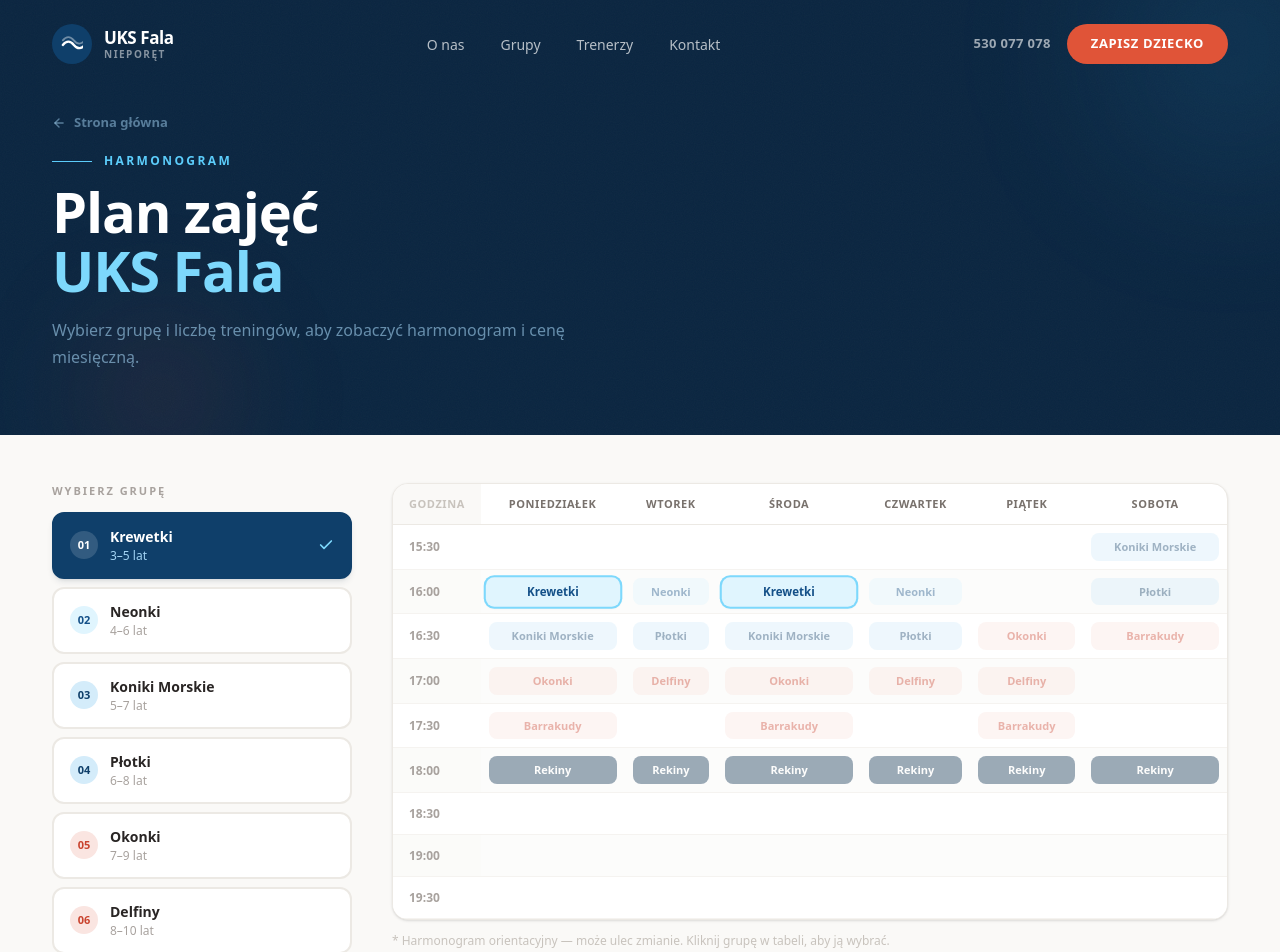
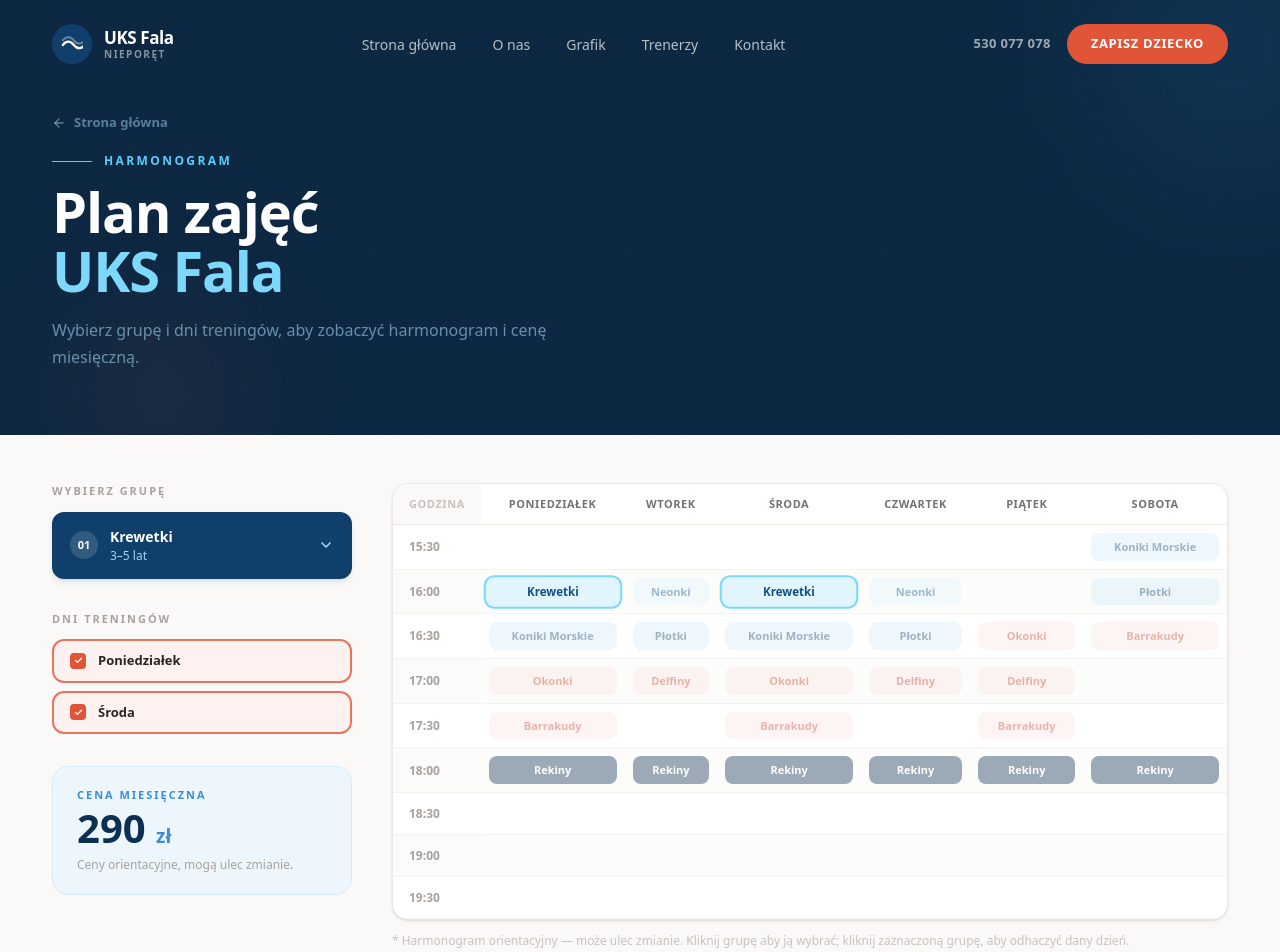
Before and after one commit to frankot/uks_fala, a Next.js app: page /zajecia in a window 1280 px wide. Shown: the top 952 px of the page. Built offline with nearby package versions, Linux system fonts and the light colour scheme.

Commit message:
update schedule plan

```diff
--- a/src/app/zajecia/SchedulePage.tsx
+++ b/src/app/zajecia/SchedulePage.tsx
@@ -1,7 +1,7 @@
 "use client";
 
 import { useSearchParams } from "next/navigation";
-import { useState, useEffect } from "react";
+import { useState, useEffect, useRef } from "react";
 import Link from "next/link";
 import {
   SCHEDULE, PRICES, GROUP_COLORS, DAYS, TIME_SLOTS,
@@ -18,6 +18,12 @@ const GROUPS = [
   { num: "08", name: "Rekiny",         age: "11–15 lat" },
 ];
 
+function getDayIndicesForGroup(group: string): number[] {
+  return [...new Set(
+    SCHEDULE.filter((s) => s.group === group).map((s) => s.day)
+  )].sort((a, b) => a - b);
+}
+
 export default function SchedulePage() {
   const searchParams = useSearchParams();
   const paramGroup = searchParams.get("group") ?? "";
@@ -25,19 +31,43 @@ export default function SchedulePage() {
   const initialGroup = VALID_GROUP_NAMES.includes(paramGroup) ? paramGroup : "Krewetki";
 
   const [selectedGroup, setSelectedGroup] = useState(initialGroup);
-  const [frequency, setFrequency] = useState<1 | 2 | 3>(1);
+  const [selectedDays, setSelectedDays] = useState<Set<number>>(
+    () => new Set(getDayIndicesForGroup(initialGroup))
+  );
+  const [isDropdownOpen, setIsDropdownOpen] = useState(false);
+  const dropdownRef = useRef<HTMLDivElement>(null);
 
-  // Sync frequency to first available option when group changes
+  // Reset selected days when group changes
   useEffect(() => {
-    const available = PRICES[selectedGroup] ?? {};
-    const freqs = [1, 2, 3] as const;
-    const first = freqs.find((f) => available[f] !== undefined) ?? 1;
-    setFrequency(first);
+    setSelectedDays(new Set(getDayIndicesForGroup(selectedGroup)));
   }, [selectedGroup]);
 
-  const availableFreqs = PRICES[selectedGroup] ?? {};
-  const currentPrice = availableFreqs[frequency];
+  // Close dropdown on outside click
+  useEffect(() => {
+    if (!isDropdownOpen) return;
+    function handleClickOutside(e: MouseEvent) {
+      if (dropdownRef.current && !dropdownRef.current.contains(e.target as Node)) {
+        setIsDropdownOpen(false);
+      }
+    }
+    document.addEventListener("mousedown", handleClickOutside);
+    return () => document.removeEventListener("mousedown", handleClickOutside);
+  }, [isDropdownOpen]);
+
+  function toggleDay(dayIdx: number) {
+    setSelectedDays((prev) => {
+      if (prev.has(dayIdx) && prev.size <= 1) return prev;
+      const next = new Set(prev);
+      if (next.has(dayIdx)) next.delete(dayIdx);
+      else next.add(dayIdx);
+      return next;
+    });
+  }
+
+  const groupDayIndices = getDayIndicesForGroup(selectedGroup);
+  const currentPrice = (PRICES[selectedGroup] ?? {})[selectedDays.size as 1 | 2 | 3];
   const colors = GROUP_COLORS[selectedGroup];
+  const activeGroup = GROUPS.find((g) => g.name === selectedGroup)!;
 
   // Form state
   const [form, setForm] = useState({ name: "", email: "", phone: "", message: "" });
@@ -46,11 +76,12 @@ export default function SchedulePage() {
   async function handleSubmit(e: React.FormEvent) {
     e.preventDefault();
     setStatus("sending");
+    const days = [...selectedDays].sort((a, b) => a - b).map((d) => DAYS[d]).join(", ");
     try {
       const res = await fetch("/api/send", {
         method: "POST",
         headers: { "Content-Type": "application/json" },
-        body: JSON.stringify({ ...form, group: selectedGroup, frequency }),
+        body: JSON.stringify({ ...form, group: selectedGroup, days }),
       });
       if (res.ok) {
         setStatus("ok");
@@ -92,7 +123,7 @@ export default function SchedulePage() {
             <span className="block text-pool-300">UKS Fala</span>
           </h1>
           <p className="mt-4 max-w-xl text-[16px] leading-[1.7] text-deep-200/60">
-            Wybierz grupę i liczbę treningów, aby zobaczyć harmonogram i cenę miesięczną.
+            Wybierz grupę i dni treningów, aby zobaczyć harmonogram i cenę miesięczną.
           </p>
         </div>
       </div>
@@ -105,41 +136,70 @@ export default function SchedulePage() {
           <aside className="mb-10 lg:mb-0">
             <div className="sticky top-24 space-y-8">
 
-              {/* Group selector */}
+              {/* Group selector — dropdown */}
               <div>
                 <p className="text-[11px] font-bold uppercase tracking-[0.18em] text-sand-500 mb-3">
                   Wybierz grupę
                 </p>
-                <div className="flex flex-col gap-2">
+                <div ref={dropdownRef} className="relative">
+                  {/* Trigger */}
+                  <button
+                    onClick={() => setIsDropdownOpen((v) => !v)}
+                    className="flex w-full items-center gap-3 rounded-xl border-2 border-deep-700 bg-deep-700 px-4 py-3 text-left shadow-md shadow-deep-900/10 transition-all hover:bg-deep-600"
+                  >
+                    <span className={`flex h-7 w-7 shrink-0 items-center justify-center rounded-full text-[11px] font-bold bg-white/15 text-white`}>
+                      {activeGroup.num}
+                    </span>
+                    <div className="min-w-0 flex-1">
+                      <p className="truncate text-[14px] font-bold text-white">
+                        {activeGroup.name}
+                      </p>
+                      <p className="text-[12px] text-deep-200">
+                        {activeGroup.age}
+                      </p>
+                    </div>
+                    <svg
+                      width="16" height="16" viewBox="0 0 24 24" fill="none" stroke="currentColor" strokeWidth="2.5" strokeLinecap="round" strokeLinejoin="round"
+                      className={`shrink-0 text-deep-200 transition-transform duration-200 ${isDropdownOpen ? "rotate-180" : ""}`}
+                    >
+                      <polyline points="6 9 12 15 18 9" />
+                    </svg>
+                  </button>
+
+                  {/* Dropdown panel */}
+                  {isDropdownOpen && (
+                    <div className="absolute left-0 right-0 top-full z-50 mt-1 flex flex-col gap-1 rounded-xl border border-sand-200 bg-white p-1.5 shadow-xl shadow-deep-900/10">
                       {GROUPS.map((g) => {
                         const isActive = g.name === selectedGroup;
                         const c = GROUP_COLORS[g.name];
                         return (
                           <button
                             key={g.name}
-                        onClick={() => setSelectedGroup(g.name)}
-                        aria-pressed={isActive}
-                        className={`flex w-full items-center gap-3 rounded-xl border-2 px-4 py-3 text-left transition-all ${
+                            onClick={() => {
+                              setSelectedGroup(g.name);
+                              setIsDropdownOpen(false);
+                            }}
+                            className={`flex w-full items-center gap-3 rounded-lg px-3 py-2.5 text-left transition-all ${
                               isActive
-                            ? "border-deep-700 bg-deep-700 shadow-md shadow-deep-900/10"
-                            : "border-sand-200 bg-white hover:border-deep-300 hover:bg-sand-50"
+                                ? "bg-deep-700 shadow-sm"
+                                : "hover:bg-sand-50"
                             }`}
                           >
-                        <span className={`flex h-7 w-7 shrink-0 items-center justify-center rounded-full text-[11px] font-bold ${
+                            <span className={`flex h-6 w-6 shrink-0 items-center justify-center rounded-full text-[10px] font-bold ${
                               isActive ? "bg-white/15 text-white" : `${c.bg} ${c.text}`
                             }`}>
                               {g.num}
                             </span>
                             <div className="min-w-0">
-                          <p className={`truncate text-[14px] font-bold ${isActive ? "text-white" : "text-sand-900"}`}>
+                              <p className={`truncate text-[13px] font-bold ${isActive ? "text-white" : "text-sand-900"}`}>
                                 {g.name}
                               </p>
-                          <p className={`text-[12px] ${isActive ? "text-deep-200" : "text-sand-500"}`}>
+                              <p className={`text-[11px] ${isActive ? "text-deep-200" : "text-sand-500"}`}>
                                 {g.age}
                               </p>
                             </div>
                             {isActive && (
-                          <svg className="ml-auto shrink-0 text-pool-300" width="16" height="16" viewBox="0 0 24 24" fill="none" stroke="currentColor" strokeWidth="2.5" strokeLinecap="round" strokeLinejoin="round">
+                              <svg className="ml-auto shrink-0 text-pool-300" width="14" height="14" viewBox="0 0 24 24" fill="none" stroke="currentColor" strokeWidth="2.5" strokeLinecap="round" strokeLinejoin="round">
                                 <polyline points="20 6 9 17 4 12" />
                               </svg>
                             )}
@@ -147,31 +207,42 @@ export default function SchedulePage() {
                         );
                       })}
                     </div>
+                  )}
+                </div>
               </div>
 
-              {/* Frequency selector */}
+              {/* Day selector */}
               <div>
                 <p className="text-[11px] font-bold uppercase tracking-[0.18em] text-sand-500 mb-3">
-                  Treningi / tydzień
+                  Dni treningów
                 </p>
-                <div className="flex gap-2">
-                  {([1, 2, 3] as const).map((f) => {
-                    const available = availableFreqs[f] !== undefined;
-                    const isActive = frequency === f;
+                <div className="flex flex-col gap-2">
+                  {groupDayIndices.map((dayIdx) => {
+                    const isSelected = selectedDays.has(dayIdx);
+                    const isLast = isSelected && selectedDays.size === 1;
                     return (
                       <button
-                        key={f}
-                        disabled={!available}
-                        onClick={() => available && setFrequency(f)}
-                        className={`flex-1 rounded-xl py-3 text-[15px] font-bold transition-all ${
-                          isActive
-                            ? "bg-coral-500 text-white shadow-md shadow-coral-500/20"
-                            : available
-                            ? "border-2 border-sand-200 bg-white text-sand-700 hover:border-coral-300"
-                            : "border-2 border-sand-100 bg-sand-50 text-sand-300 cursor-not-allowed"
-                        }`}
+                        key={dayIdx}
+                        onClick={() => toggleDay(dayIdx)}
+                        disabled={isLast}
+                        className={`flex items-center gap-3 rounded-xl border-2 px-4 py-2.5 text-left transition-all ${
+                          isSelected
+                            ? "border-coral-400 bg-coral-50"
+                            : "border-sand-200 bg-white hover:border-sand-300 hover:bg-sand-50"
+                        } ${isLast ? "cursor-not-allowed opacity-50" : ""}`}
                       >
-                        {f}×
+                        <span className={`flex h-4 w-4 shrink-0 items-center justify-center rounded border-2 transition-all ${
+                          isSelected ? "border-coral-500 bg-coral-500" : "border-sand-300 bg-white"
+                        }`}>
+                          {isSelected && (
+                            <svg width="9" height="9" viewBox="0 0 24 24" fill="none" stroke="white" strokeWidth="3.5" strokeLinecap="round" strokeLinejoin="round">
+                              <polyline points="20 6 9 17 4 12" />
+                            </svg>
+                          )}
+                        </span>
+                        <span className={`text-[13px] font-semibold ${isSelected ? "text-sand-900" : "text-sand-500"}`}>
+                          {DAYS[dayIdx]}
+                        </span>
                       </button>
                     );
                   })}
@@ -190,7 +261,7 @@ export default function SchedulePage() {
                   </p>
                 ) : (
                   <p className="text-[15px] text-sand-500">
-                    Wybierz dostępną częstotliwość
+                    Zapytaj o cenę
                   </p>
                 )}
                 <p className="mt-2 text-[12px] text-sand-500">
@@ -234,14 +305,24 @@ export default function SchedulePage() {
                           <td key={dayIdx} className="px-2 py-2 text-center">
                             {slots.map((slot) => {
                               const c = GROUP_COLORS[slot.group];
-                              const isHighlighted = slot.group === selectedGroup;
+                              const isSelectedGroup = slot.group === selectedGroup;
+                              const isDaySelected = selectedDays.has(dayIdx);
+                              const isHighlighted = isSelectedGroup && isDaySelected;
                               return (
                                 <button
                                   key={slot.group}
-                                  onClick={() => setSelectedGroup(slot.group)}
+                                  onClick={() => {
+                                    if (slot.group === selectedGroup) {
+                                      toggleDay(dayIdx);
+                                    } else {
+                                      setSelectedGroup(slot.group);
+                                    }
+                                  }}
                                   className={`mx-auto block w-full rounded-lg px-2 py-1.5 text-[11px] font-bold transition-all ${
                                     isHighlighted
                                       ? `${c.bg} ${c.text} ring-2 ${c.ring} shadow-sm scale-105`
+                                      : isSelectedGroup
+                                      ? `${c.bg} ${c.text} opacity-50 hover:opacity-75`
                                       : `${c.bg} ${c.text} opacity-40 hover:opacity-70`
                                   }`}
                                 >
@@ -259,7 +340,7 @@ export default function SchedulePage() {
             </div>
 
             <p className="mt-3 text-[12px] text-sand-400">
-              * Harmonogram orientacyjny — może ulec zmianie. Kliknij grupę w tabeli, aby ją wybrać.
+              * Harmonogram orientacyjny — może ulec zmianie. Kliknij grupę aby ją wybrać; kliknij zaznaczoną grupę, aby odhaczyć dany dzień.
             </p>
 
             {/* ——— RESERVATION FORM ——— */}
@@ -286,13 +367,23 @@ export default function SchedulePage() {
                   </svg>
                   <span className="text-[13px] font-bold">{selectedGroup}</span>
                 </div>
+                <div className="inline-flex items-center gap-2 rounded-full bg-coral-100 px-4 py-2 text-coral-600">
+                  <svg width="14" height="14" viewBox="0 0 24 24" fill="none" stroke="currentColor" strokeWidth="2.5" strokeLinecap="round" strokeLinejoin="round">
+                    <rect x="3" y="4" width="18" height="18" rx="2" ry="2" />
+                    <line x1="16" y1="2" x2="16" y2="6" />
+                    <line x1="8" y1="2" x2="8" y2="6" />
+                    <line x1="3" y1="10" x2="21" y2="10" />
+                  </svg>
+                  <span className="text-[13px] font-bold">
+                    {[...selectedDays].sort((a, b) => a - b).map((d) => DAYS[d]).join(", ")}
+                  </span>
                   {currentPrice && (
-                  <div className="inline-flex items-center gap-2 rounded-full bg-coral-100 px-4 py-2 text-coral-600">
-                    <span className="text-[13px] font-bold">{frequency}× / tydzień</span>
+                    <>
                       <span className="text-[13px] text-coral-400">·</span>
                       <span className="text-[13px] font-bold">{currentPrice} zł/mies.</span>
+                    </>
+                  )}
                 </div>
-                )}
               </div>
 
               <div aria-live="polite">
--- a/src/components/Navigation.tsx
+++ b/src/components/Navigation.tsx
@@ -2,6 +2,14 @@
 
 import { useState, useEffect } from "react";
 import Link from "next/link";
+
+const navLinks = [
+  { href: "/", label: "Strona główna" },
+  { href: "#o-nas", label: "O nas" },
+  { href: "/zajecia", label: "Grafik" },
+  { href: "#trenerzy", label: "Trenerzy" },
+  { href: "#kontakt", label: "Kontakt" },
+];
 
 export default function Navigation() {
   const [mobileOpen, setMobileOpen] = useState(false);
@@ -53,17 +61,17 @@ export default function Navigation() {
 
           {/* Desktop nav */}
           <nav className="hidden items-center gap-1 md:flex" aria-label="Nawigacja główna">
-            {["O nas", "Grupy", "Trenerzy", "Kontakt"].map((label) => (
+            {navLinks.map((item) => (
               <Link
-                key={label}
-                href={`#${label.toLowerCase().replace(" ", "-")}`}
+                key={item.href}
+                href={item.href}
                 className={`rounded-full px-4 py-2 text-[14px] font-medium transition-all ${
                   scrolled
                     ? "text-sand-700 hover:bg-sand-100 hover:text-deep-700"
                     : "text-white/70 hover:bg-white/10 hover:text-white"
                 }`}
               >
-                {label}
+                {item.label}
               </Link>
             ))}
           </nav>
@@ -117,12 +125,7 @@ export default function Navigation() {
         {mobileOpen && (
           <nav className="border-t border-white/10 pb-5 pt-3 md:hidden" aria-label="Nawigacja mobilna">
             <div className="flex flex-col gap-1">
-              {[
-                { href: "#o-nas", label: "O nas" },
-                { href: "#grupy", label: "Grupy" },
-                { href: "#trenerzy", label: "Trenerzy" },
-                { href: "#kontakt", label: "Kontakt" },
-              ].map((item) => (
+              {navLinks.map((item) => (
                 <Link
                   key={item.href}
                   href={item.href}
```
Lines whose indentation alone changed are shown as unchanged.
